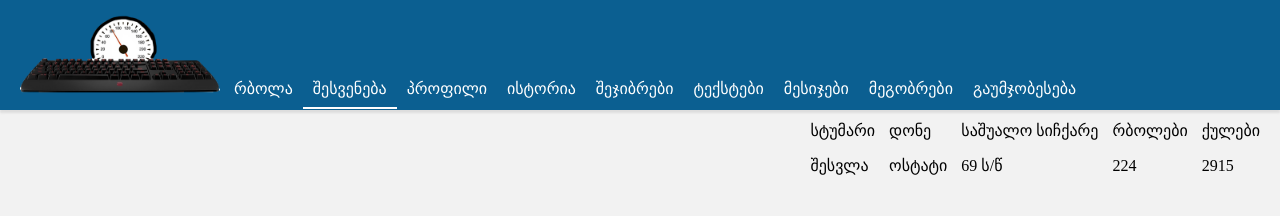
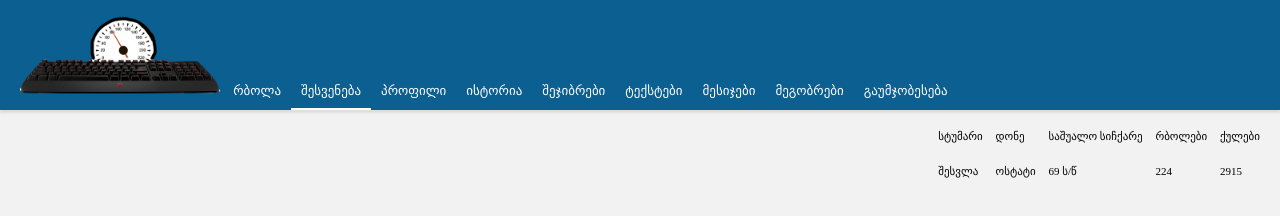
Before and after one commit to levani132/typeracergeo, a website: page public/index.html in a window 1280 px wide. Drawn offline with Linux system fonts and the light colour scheme.

Commit message:
minor change in style

```diff
--- a/public/css/style.css
+++ b/public/css/style.css
@@ -51,11 +51,13 @@ header {
 .header-left{
     float: left;
     margin-left: 20px;
+    font-size: 13px;
 }
 
 .header-right{
     float: right;
     margin-right: 20px;
+    font-size: 11px;
 }
 
 .header-logo {
@@ -67,7 +69,7 @@ header {
 }
 
 .navigation{
-    margin-top: 79px;
+    margin-top: 83px;
 }
 
 .nav-item a {
@@ -86,7 +88,7 @@ header {
 .user-section {
     line-height: 35px;
     margin-left: 10px;
-    margin-top: 15px;
+    margin-top: 20px;
     position: relative;
 }
 
```
